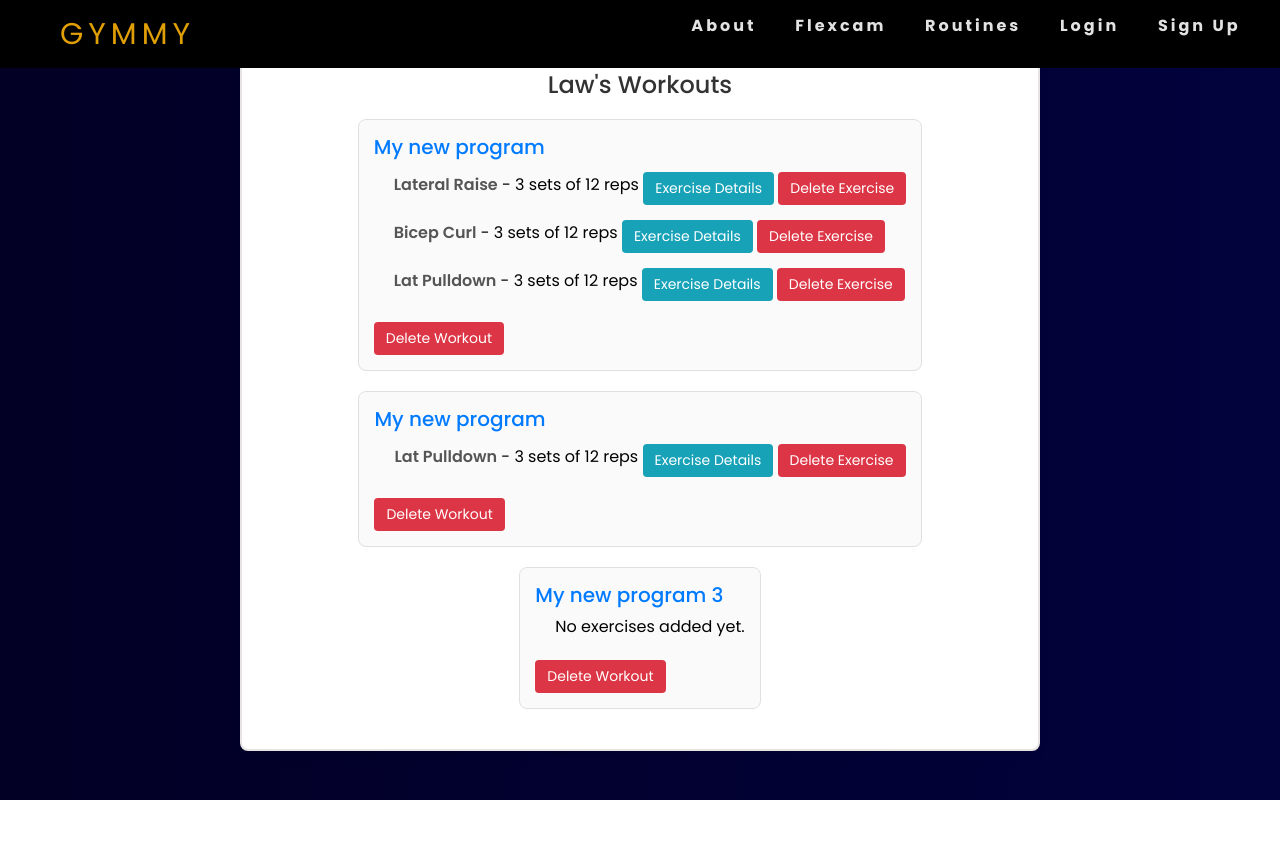
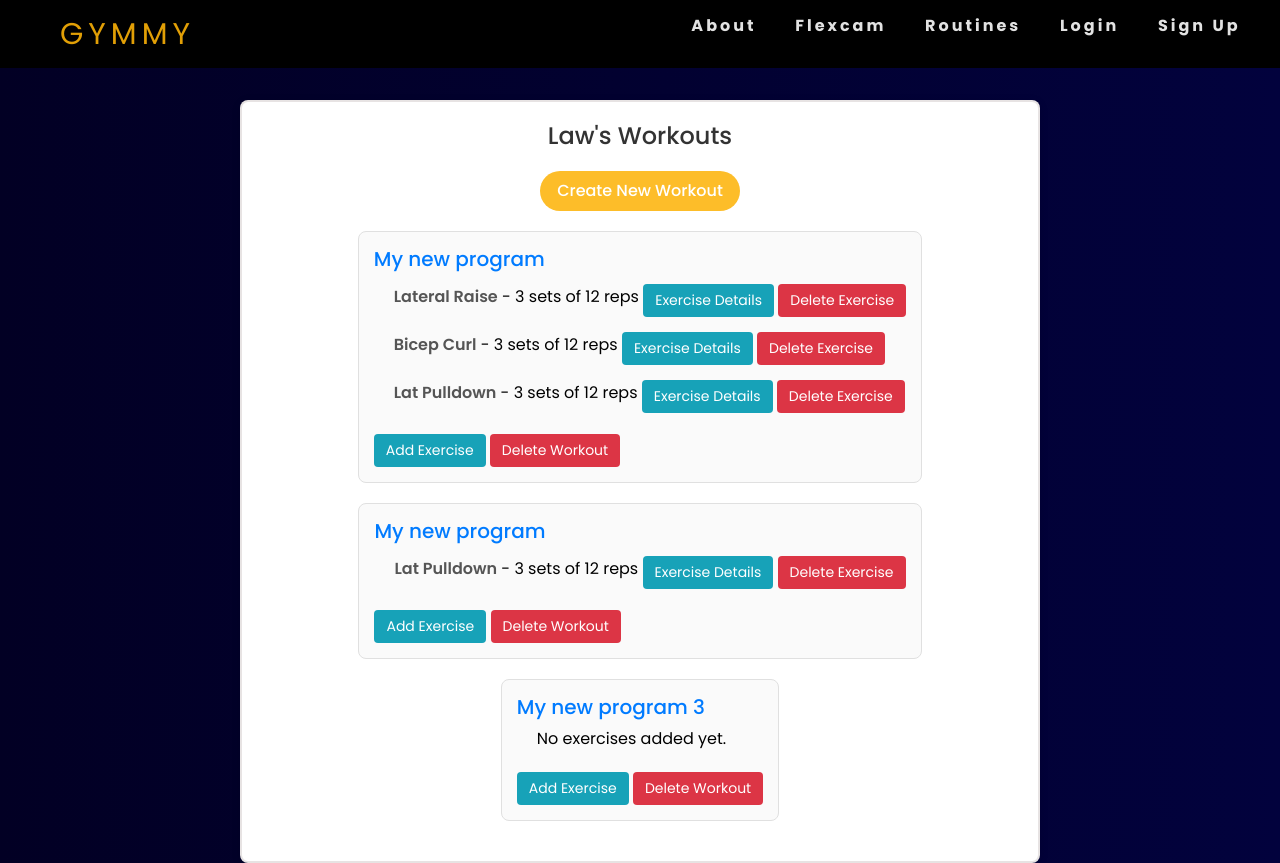
Before and after one commit to uhLawY/group5-project, a Django app: page /my_workouts/Law/ in a window 1280 px wide. Before the commit the page ends 800 px from the top, so only its background shows below. Run offline with Django 4.2, Linux system fonts and the light colour scheme; data comes from the database, SQL or seed files in the repository; both versions use the stored data as it was after the commit; some libraries are stand-ins or nearby versions.

Commit message:
Added the ability to create new workout and add exercises to it while also being able to add additional exercises to existing workouts

```diff
--- a/webapp/gymmy/static/css/base.js
+++ b/webapp/gymmy/static/css/base.js
@@ -38,3 +38,33 @@
       });
   });
 });
+
+document.addEventListener('DOMContentLoaded', function () {
+
+    console.log('DOM fully loaded and parsed');
+
+    const createWorkoutButton = document.getElementById('create-workout-button');
+    const newWorkoutForm = document.getElementById('new-workout-form');
+
+    if (createWorkoutButton && newWorkoutForm) {
+        createWorkoutButton.addEventListener('click', function () {
+            if (newWorkoutForm.style.display === 'none' || newWorkoutForm.style.display === '') {
+                newWorkoutForm.style.display = 'block';
+            } else {
+                newWorkoutForm.style.display = 'none';
+            }
+        });
+    }
+
+
+    const addExerciseButtons = document.querySelectorAll('.add-exercise-button');
+
+    addExerciseButtons.forEach(button => {
+        button.addEventListener('click', function () {
+            const form = this.nextElementSibling;
+            if (form) {
+                form.style.display = form.style.display === 'none' ? 'block' : 'none';
+            }
+        });
+    });
+});
--- a/webapp/gymmy/static/css/myworkouts.css
+++ b/webapp/gymmy/static/css/myworkouts.css
@@ -1,7 +1,14 @@
+* {
+    padding: 0;
+    margin: 0;
+    box-sizing: border-box;
+}
+
+
 body {
     font-family: Arial, sans-serif;
     margin: 0;
-    padding: 20px;
+    padding-top: 100px;
     background: rgb(2,0,36);
     background: linear-gradient(90deg, rgba(2,0,36,1) 0%, rgba(2,2,61,1) 100%, rgba(0,212,255,1) 100%);
     color: #333;
@@ -100,3 +107,133 @@
 .btn-danger:hover {
     background-color: #c82333;
 }
+
+
+
+/* Style for new workout form */
+#new-workout-form {
+    margin-top: 15px;
+    margin-bottom: 10px;
+    text-align: center;
+    padding: 15px;
+    border: 1px solid #e0e0e0;
+    border-radius: 8px;
+    background-color: #fafafa;
+}
+
+#new-workout-form h3 {
+    margin-top: 0;
+    font-size: 20px;
+    color: #007bff;
+}
+
+#new-workout-form form {
+    margin-top: 10px;
+}
+
+#new-workout-form div {
+    margin-bottom: 10px;
+}
+
+#new-workout-form label {
+    display: block;
+    margin-bottom: 5px;
+    font-weight: bold;
+}
+
+#new-workout-form input[type="text"] {
+    width: 100%;
+    font-weight: bold;
+    padding: 8px;
+    border: 1px solid #ccc;
+    border-radius: 4px;
+}
+
+#new-workout-form button {
+    background-color: #17a2b8;
+    border: none;
+    color: #fff;
+    padding: 7px 13px;
+    border-radius: 17px;
+    cursor: pointer;
+    font-size: 14px;
+}
+
+#new-workout-form button:hover {
+    background-color: #138496;
+}
+
+/* Style for add exercise form */
+.add-exercise-form {
+    transition: all 0.1s ease-in-out;
+    margin-top: 20px;
+    margin-bottom: 10px;
+    text-align: center;
+    padding: 15px;
+    border: 1px solid #e0e0e0;
+    border-radius: 8px;
+    background-color: #fafafa;
+}
+
+.add-exercise-form h3 {
+    margin-top: 0;
+    font-size: 20px;
+    color: #007bff;
+}
+
+.add-exercise-form form {
+    margin-top: 10px;
+}
+
+.add-exercise-form div {
+    margin-bottom: 10px;
+}
+
+.add-exercise-form label {
+    display: block;
+    margin-bottom: 5px;
+    font-weight: bold;
+}
+
+.add-exercise-form select,
+.add-exercise-form input[type="number"] {
+    width: 100%;
+    font-weight: bold;
+    padding: 8px;
+    border: 1px solid #ccc;
+    border-radius: 4px;
+}
+
+.add-exercise-form button {
+    background-color: #17a2b8;
+    border: none;
+    color: #fff;
+    padding: 7px 13px;
+    border-radius: 17px;
+    cursor: pointer;
+    font-size: 14px;
+}
+
+.add-exercise-form button:hover {
+    background-color: #138496;
+}
+
+.btn-create {
+    margin-bottom: 20px;
+    border-radius: 20px;
+    width: 200px;
+    height: 40px;
+    background: #fdbd29;
+    border: none;
+    color: white;
+    font-weight: 500;
+    cursor: pointer;
+}
+
+.btn-create:hover {
+    background: #e19f06;
+}
+
+.btn-create:active {
+    transform: scale(0.9);
+}
--- a/webapp/gymmy/templates/gymmy/my_workouts.html
+++ b/webapp/gymmy/templates/gymmy/my_workouts.html
@@ -17,6 +17,25 @@
     {% endfor %}
     {% endif %}
     <h2>{{ profile_user.username }}'s Workouts</h2>
+
+     <!-- Button to show new workout form -->
+     <button id="create-workout-button" class="btn-create ">Create New Workout</button>
+
+     <!-- New Workout Form -->
+    <div id="new-workout-form" style="display: none;">
+        <h3>Create New Workout</h3>
+        <form method="POST" action="{% url 'my_workouts' %}">
+            {% csrf_token %}
+            <input type="hidden" name="create_workout" value="true">
+            <div>
+                <label for="new_workout_name">Workout Name:</label>
+                <input type="text" id="new_workout_name" name="new_workout_name" required>
+            </div>
+            <button type="submit">Create Workout</button>
+        </form>
+    </div>
+
+
     {% if workouts %}
         {% for workout in workouts %}
             <div class="workout">
@@ -38,6 +57,37 @@
                         <li>No exercises added yet.</li>
                     {% endfor %}
                 </ul>
+
+                <!-- Button to show add exercise form -->
+                <button class="add-exercise-button btn btn-info" data-workout-id="{{ workout.id }}">Add Exercise</button>
+
+                <!-- Add Exercise Form -->
+                <div class="add-exercise-form" style="display: none;">
+                    <form method="POST" action="{% url 'my_workouts' %}">
+                        {% csrf_token %}
+                        <input type="hidden" name="add_exercise" value="true">
+                        <input type="hidden" name="workout_id" value="{{ workout.id }}">
+                        <div>
+                            <label for="routine">Select Exercise:</label>
+                            <select name="routine" id="routine">
+                                {% for routine in routines %}
+                                    <option value="{{ routine.id }}">{{ routine.routine }}</option>
+                                {% endfor %}
+                            </select>
+                        </div>
+                        <div>
+                            <label for="reps">Reps:</label>
+                            <input type="number" name="reps" min="1" required>
+                        </div>
+                        <div>
+                            <label for="sets">Sets:</label>
+                            <input type="number" name="sets" min="1" required>
+                        </div>
+                        <button type="submit">Add Exercise</button>
+                    </form>
+                </div>
+
+
                 <form method="POST" action="{% url 'delete_workout' workout.id %}" style="display:inline;">
                     {% csrf_token %}
                     <button type="submit" class="btn btn-danger" onclick="return confirm('Are you sure you want to delete this workout?');">Delete Workout</button>
--- a/webapp/gymmy/templates/gymmy/routines.html
+++ b/webapp/gymmy/templates/gymmy/routines.html
@@ -39,7 +39,7 @@
                     {% csrf_token %}
                     <input type="hidden" name="routine_id" value="{{ routine.id }}">
                     <div>
-                        <label for="workout">Select Existing Workout:</label>
+                        <label for="workout">Add to Existing Workout:</label>
                         <select name="workout">
                             <option value="">-- Select a workout --</option>
                             {% for workout in user.workouts.all %}
@@ -52,7 +52,7 @@
 
                     <div>
                         <label>Or Create New Workout:</label>
-                        <input type="text" name="new_workout_name" placeholder="New workout name">
+                        <input class="input-workout-name" type="text" name="new_workout_name" placeholder="New workout name">
                     </div>
 
                     <div>
@@ -65,7 +65,7 @@
                         <input type="number" name="sets" min="1" required>
                     </div>
 
-                    <button type="submit">Add to Workout</button>
+                    <button class="add-btn" type="submit">Add to Workout</button>
                 </form>
                 {% endif %}
             </div>
--- a/webapp/gymmy/views.py
+++ b/webapp/gymmy/views.py
@@ -103,7 +103,38 @@
         user = request.user
 
     workouts = Workout.objects.filter(user=user)
-    return render(request, 'gymmy/my_workouts.html', {'workouts': workouts, 'profile_user': user})
+    routines = Routines.objects.all()
+
+    if request.method == 'POST':
+        if 'create_workout' in request.POST:
+
+            new_workout_name = request.POST.get('new_workout_name', '').strip()
+            if new_workout_name:
+                workout = Workout.objects.create(user=user, name=new_workout_name)
+                messages.success(request, f'New workout "{workout.name}" created successfully!')
+            else:
+                messages.error(request, 'Please enter a workout name.')
+
+        elif 'add_exercise' in request.POST:
+
+            workout_id = request.POST.get('workout_id')
+            routine_id = request.POST.get('routine')
+            reps = int(request.POST.get('reps', 1))
+            sets = int(request.POST.get('sets', 1))
+
+            workout = get_object_or_404(Workout, id=workout_id, user=user)
+            routine = get_object_or_404(Routines, id=routine_id)
+
+            WorkoutExercise.objects.create(
+                workout=workout,
+                routine=routine,
+                reps=reps,
+                sets=sets
+            )
+            messages.success(request, 'Exercise added successfully!')
+
+
+    return render(request, 'gymmy/my_workouts.html', {'workouts': workouts, 'profile_user': user, 'routines': routines})
 
 
 def routines(request):
```
Also changed, not shown: webapp/gymmy/static/css/routines.css (+15 -85 lines), webapp/db.sqlite3.
